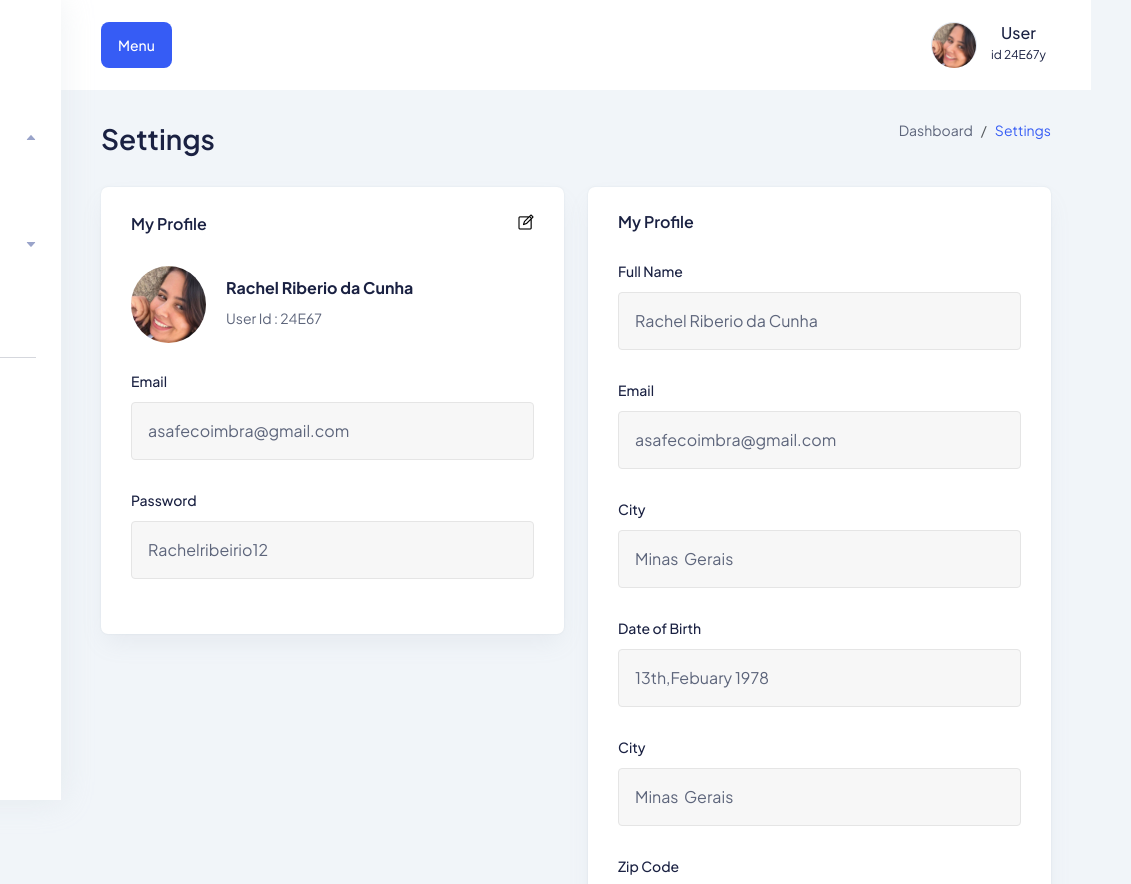
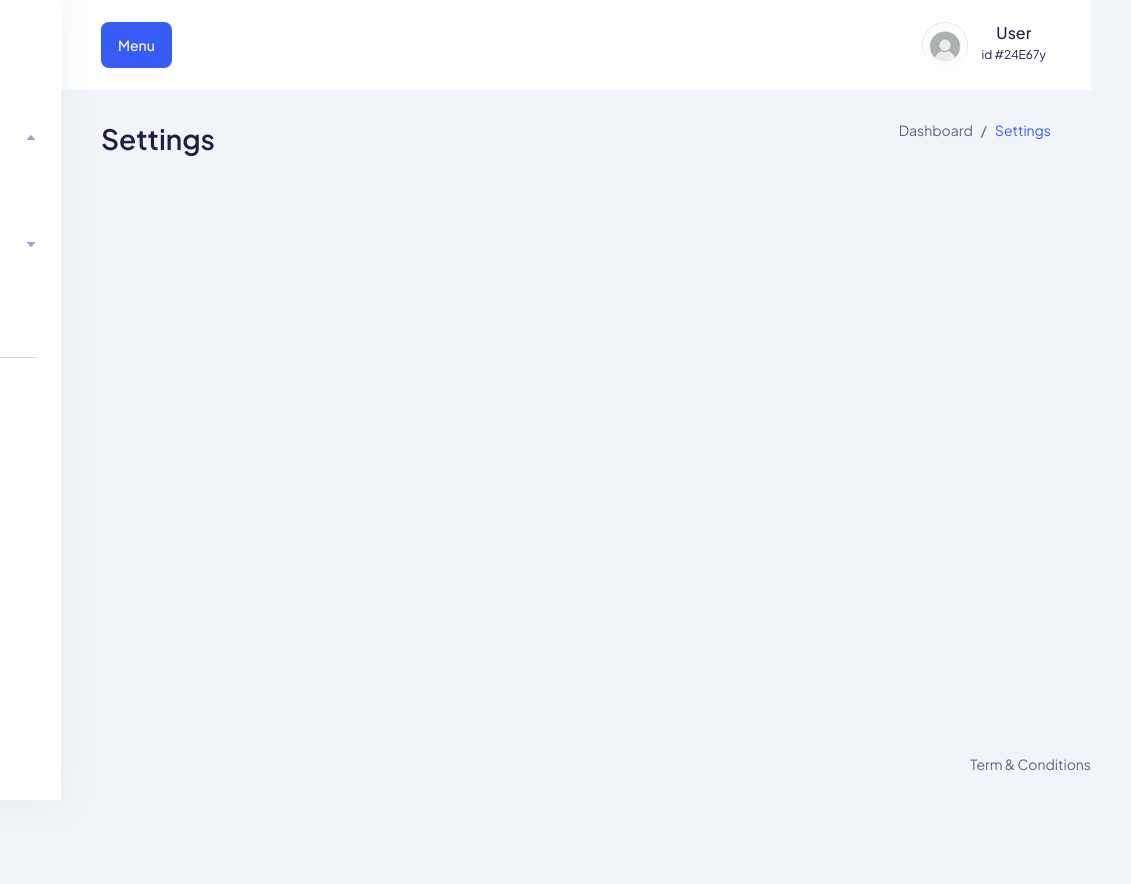
Before and after one commit to DDbots-actv/Dashboard, a website: page page.html in a window 1280 px wide. Shown: the top 884 px of the page, 189-1320 px from the left, 1131 px wide, since content can reach past the window. After the commit the page ends 800 px from the top, so only its background shows below. Drawn offline with Linux system fonts and the light colour scheme; files whose address does not match are found by name.

Commit message:
Update page.html

```diff
--- a/page.html
+++ b/page.html
@@ -415,11 +415,11 @@
                     <div class="profile-info">
                       <div class="info">
                         <div class="image">
-                          <img src="woman.jpg" alt="" />
+                          <img src="user.jpg" alt="" />
                         </div>
                         <div>
                           <h6 class="fw-500">User</h6>
-                          <p>id 24E67y</p>
+                          <p>id #24E67y</p>
                         </div>
                       </div>
                     </div>
@@ -428,7 +428,7 @@
                     <li>
                       <div class="author-info flex items-center !p-1">
                         <div class="image">
-                          <img src="woman.jpg" alt="image">
+                          <img src="user.jpg" alt="image">
                         </div>
                         <div class="content">
                           <h4 class="text-sm">User</h4>
@@ -498,107 +498,7 @@
             <!-- end row -->
           </div>
           <!-- ========== title-wrapper end ========== -->
-          <div class="row">
-            <div class="col-lg-6">
-              <div class="card-style settings-card-1 mb-30">
-                <div class="title mb-30 d-flex justify-content-between align-items-center">
-                  <h6>My Profile</h6>
-                  <button class="border-0 bg-transparent">
-                    <i class="lni lni-pencil-alt"></i>
-                  </button>
-                </div>
-                <div class="profile-info">
-                  <div class="d-flex align-items-center mb-30">
-                    <div class="profile-image">
-                      <img src="woman.jpg" alt="" />
-                      <!-- <div class="update-image">
-                        <input type="file" />
-                        <label for=""><i class="lni lni-cloud-upload"></i></label>
-                      </div> -->
-                    </div>
-                    <div class="profile-meta">
-                      <h5 class="text-bold text-dark mb-10"> Rachel Riberio da Cunha </h5>
-                      <p class="text-sm text-gray">User Id : 24E67</p>
-                    </div>
-                  </div>
-                  <div class="input-style-1">
-                    <label>Email</label>
-                    <input type="email" placeholder="asafecoimbra@gmail.com" value="asafecoimbra@gmail.com" readonly/>
-                  </div>
-                  <div class="input-style-1">
-                    <label>Password</label>
-                    <input type="text" value="Rachelribeirio12" readonly/>
-                  </div>
 
-
-                </div>
-              </div>
-              <!-- end card -->
-            </div>
-            <!-- end col -->
-
-            <div class="col-lg-6">
-              <div class="card-style settings-card-2 mb-30">
-                <div class="title mb-30">
-                  <h6>My Profile</h6>
-                </div>
-                <form action="#">
-                  <div class="row">
-                    <div class="col-12">
-                      <div class="input-style-1">
-                        <label>Full Name</label>
-                        <input type="text" placeholder="Rachel Riberio da Cunha" value="Rachel Riberio da Cunha" readonly/>
-                      </div>
-                    </div>
-                    <div class="col-12">
-                      <div class="input-style-1">
-                        <label>Email</label>
-                        <input type="email" placeholder="asafecoimbra@gmail.com" value="asafecoimbra@gmail.com" readonly/>
-                      </div>
-                    </div>
-                    <div class="col-xxl-4">
-                      <div class="input-style-1">
-                        <label>City</label>
-                        <input type="text" placeholder="Minas  Gerais" value="Minas  Gerais" readonly/>
-                      </div>
-                    </div>
-
-        <div class="col-12">
-                      <div class="input-style-1">
-                        <label>Date of Birth</label>
-                        <input type="text" placeholder="13th,Febuary 1978" value="13th,Febuary 1978" readonly/>
-                      </div>
-                    </div>
-                    <div class="col-xxl-4">
-                      <div class="input-style-1">
-                        <label>City</label>
-                        <input type="text" placeholder="Minas  Gerais" value="Minas  Gerais" readonly/>
-                      </div>
-                    </div>
-
-                    <div class="col-xxl-4">
-                      <div class="input-style-1">
-                        <label>Zip Code</label>
-                        <input type="text" placeholder="" value="" readonly/>
-                      </div>
-                    </div>
-                    <div class="col-xxl-4">
-                      <div class="input-style-1">
-                        <label>Country</label>
-                        <input type="text" placeholder="Brazil" value="Brazil" readonly/>
-                      </div>
-                    </div>
-                  </div>
-                </form>
-              </div>
-              <!-- end card -->
-            </div>
-            <!-- end col -->
-          </div>
-          <!--end form-->
-        </div>
-        <!-- end container -->
-      </section>
       <!-- ========== section end ========== -->
 
       <!-- ========== footer start =========== -->
```
